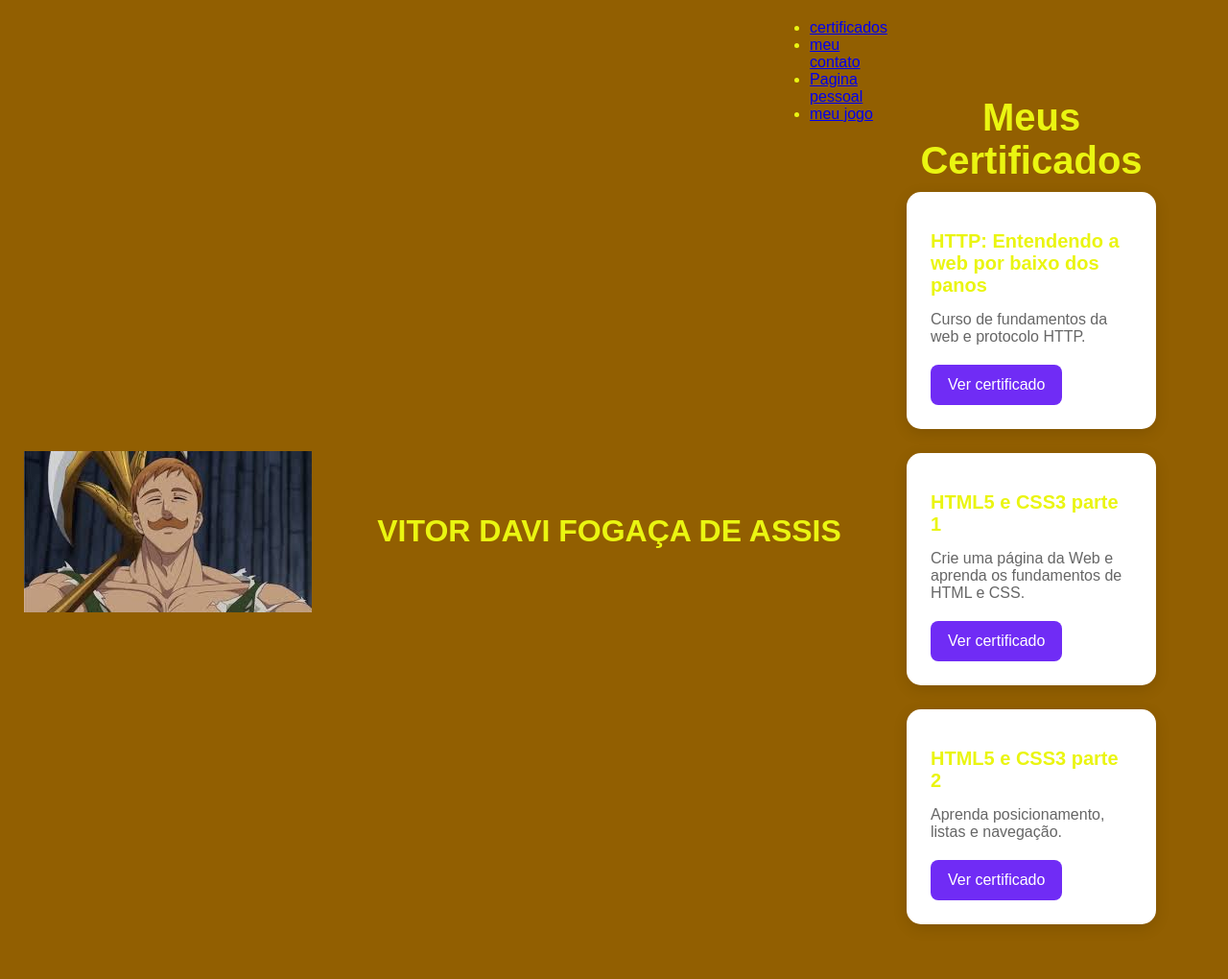
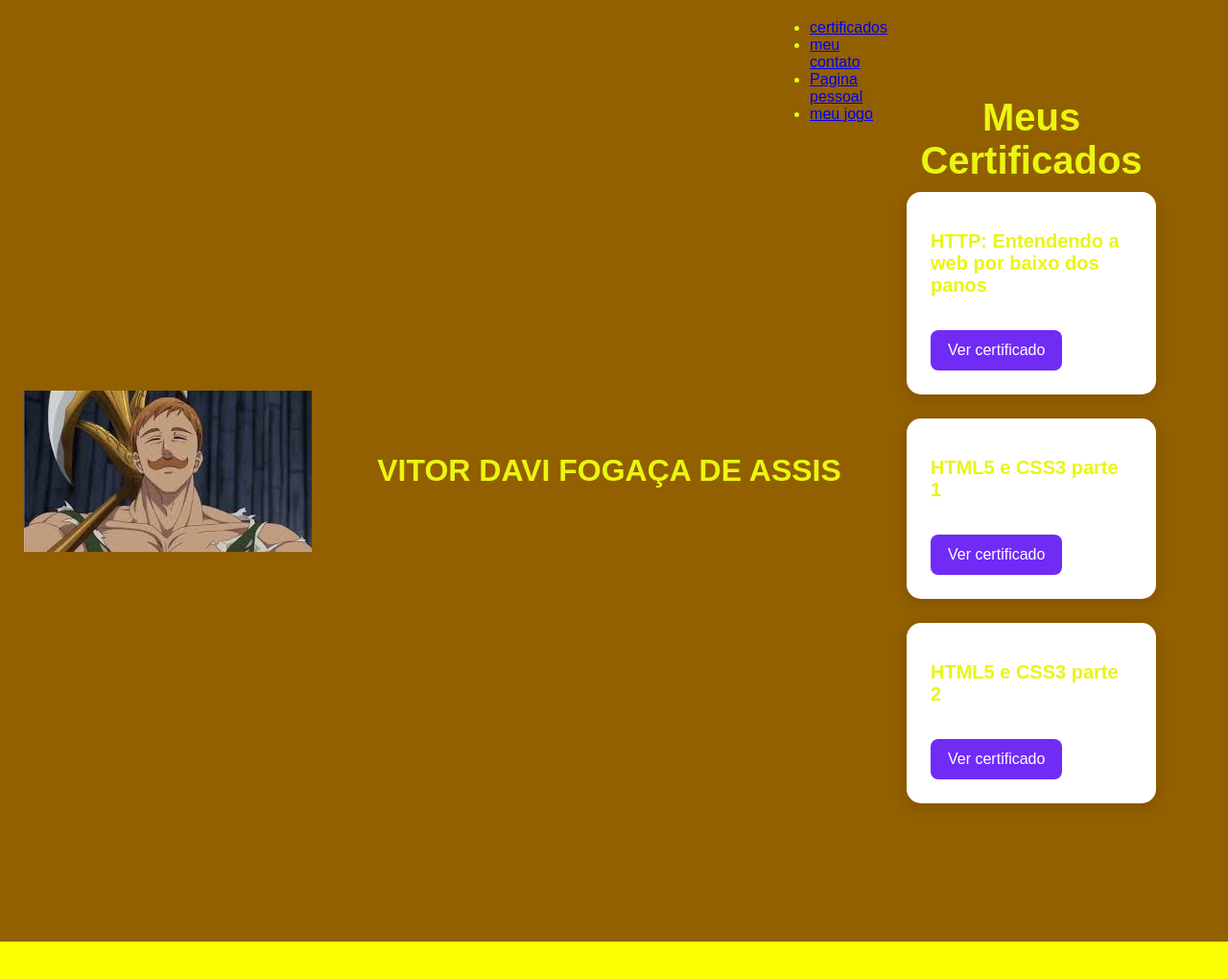
Before and after one commit to vitorfogacaassis-dev/vitorassis2cds, a plain HTML site: page certificados.html in a window 1280 px wide. Shown: the whole page at 96% size. After the commit the page ends 981 px from the top, so only its background shows below. Drawn offline with Linux system fonts and the light colour scheme.

Commit message:
certificados arrumado

```diff
--- a/certificados.html
+++ b/certificados.html
@@ -121,7 +121,7 @@ Página">
 
             <h2>HTTP: Entendendo a web por baixo dos panos</h2>
 
-            <p>Curso de fundamentos da web e protocolo HTTP.</p>
+
 
 
 
@@ -138,7 +138,7 @@ Página">
 
             <h2>HTML5 e CSS3 parte 1</h2>
 
-            <p>Crie uma página da Web e aprenda os fundamentos de HTML e CSS.</p>
+
 
 
 
@@ -155,7 +155,7 @@ Página">
 
             <h2>HTML5 e CSS3 parte 2</h2>
 
-            <p>Aprenda posicionamento, listas e navegação.</p>
+
 
 
 
```
